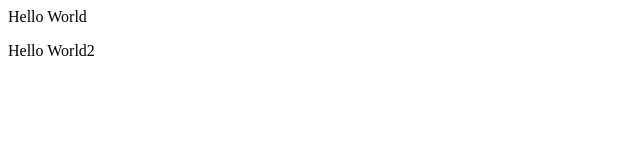
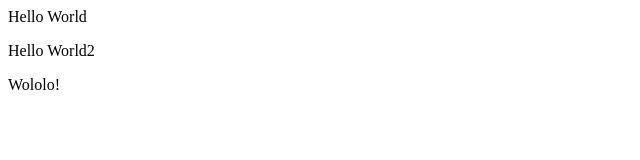
Before and after one commit to tomaszsniady/TEST, a plain HTML site: page index.html in a window 1280 px wide. Shown: the full height of the page, 0-640 px from the left. Drawn offline with Linux system fonts and the light colour scheme.

Commit message:
czary mary

```diff
--- a/index.html
+++ b/index.html
@@ -1,2 +1,3 @@
 <p>Hello World</p>
 <p>Hello World2</p>
+<p>Wololo!</p>
```
